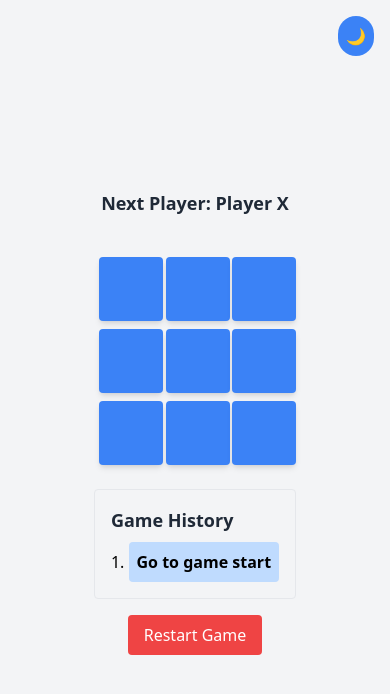
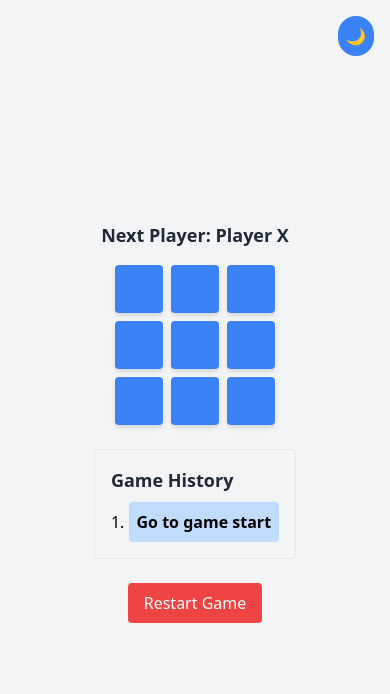
Before and after one commit to md-sazzadul/tic-tac-toe, a React (Vite) app: page / in a window 390 px wide. Both pictures are taken after a click on the button "Start Game". Shown: the top 694 px of the page. Built offline with nearby package versions, Linux system fonts and the light colour scheme.

Commit message:
add responsive design

```diff
--- a/src/components/Board.tsx
+++ b/src/components/Board.tsx
@@ -47,9 +47,9 @@ export default function Board({
     : `Next Player: ${xIsNext ? playerX : playerO}`;
 
   return (
-    <div>
+    <div className="flex flex-col items-center space-y-4">
       <div
-        className={`text-center text-lg font-semibold mb-4 ${
+        className={`text-center text-lg font-semibold ${
           winner
             ? "text-green-600 dark:text-green-400 animate-bounce"
             : "text-gray-800 dark:text-gray-200"
@@ -57,7 +57,7 @@ export default function Board({
       >
         {status}
       </div>
-      <div className="grid grid-cols-3 gap-2 w-48 mx-auto mt-10">
+      <div className="grid grid-cols-3 gap-2 w-40 sm:w-48 md:w-64 mx-auto mt-10">
         {squares.map((value, index) => (
           <Square
             key={index}
--- a/src/components/Game.tsx
+++ b/src/components/Game.tsx
@@ -58,9 +58,9 @@ export default function Game() {
   });
 
   return (
-    <div className="flex flex-col items-center">
+    <div className="flex flex-col items-center space-y-6 p-4 sm:p-6 md:p-8 lg:p-10">
       {!isNameSet ? (
-        <div className="flex flex-col items-center space-y-4 p-4 border rounded bg-gray-100 dark:bg-gray-800 dark:border-gray-700">
+        <div className="flex flex-col items-center space-y-4 p-4 border rounded bg-gray-100 dark:bg-gray-800 dark:border-gray-700 w-full max-w-xs sm:max-w-sm md:max-w-md">
           <h3 className="text-lg font-semibold mb-2 text-gray-800 dark:text-gray-200">
             Enter Player Names
           </h3>
@@ -69,18 +69,18 @@ export default function Game() {
             placeholder="Player X Name"
             value={playerX}
             onChange={(e) => setPlayerX(e.target.value)}
-            className="p-2 rounded border border-gray-300 dark:border-gray-600 dark:bg-gray-700 dark:text-white"
+            className="w-full p-2 rounded border border-gray-300 dark:border-gray-600 dark:bg-gray-700 dark:text-white"
           />
           <input
             type="text"
             placeholder="Player O Name"
             value={playerO}
             onChange={(e) => setPlayerO(e.target.value)}
-            className="p-2 rounded border border-gray-300 dark:border-gray-600 dark:bg-gray-700 dark:text-white"
+            className="w-full p-2 rounded border border-gray-300 dark:border-gray-600 dark:bg-gray-700 dark:text-white"
           />
           <button
             onClick={() => setIsNameSet(true)}
-            className="px-4 py-2 bg-blue-500 text-white rounded hover:bg-blue-600"
+            className="w-full px-4 py-2 bg-blue-500 text-white rounded hover:bg-blue-600"
           >
             Start Game
           </button>
@@ -96,7 +96,7 @@ export default function Game() {
               playerO={playerO}
             />
           </div>
-          <div className="mt-6 p-4 border rounded bg-gray-100 dark:bg-gray-800 dark:border-gray-700">
+          <div className="mt-6 p-4 border rounded bg-gray-100 dark:bg-gray-800 dark:border-gray-700 w-full max-w-xs sm:max-w-sm md:max-w-md">
             <h3 className="text-lg font-semibold mb-2 text-gray-800 dark:text-gray-200">
               Game History
             </h3>
--- a/src/components/Square.tsx
+++ b/src/components/Square.tsx
@@ -25,7 +25,7 @@ export default function Square({
 
   return (
     <button
-      className={`w-16 h-16 text-white text-2xl font-bold rounded shadow-md transition-all focus:outline-none focus:ring-2 ${
+      className={`w-12 h-12 sm:w-16 sm:h-16 md:w-20 md:h-20 text-white text-xl sm:text-2xl md:text-3xl font-bold rounded shadow-md transition-all focus:outline-none focus:ring-2 ${
         isWinningSquare
           ? "animate-pulse bg-green-500 dark:bg-green-700"
           : "bg-blue-500 hover:bg-blue-600 dark:bg-blue-700 dark:hover:bg-blue-800"
```
